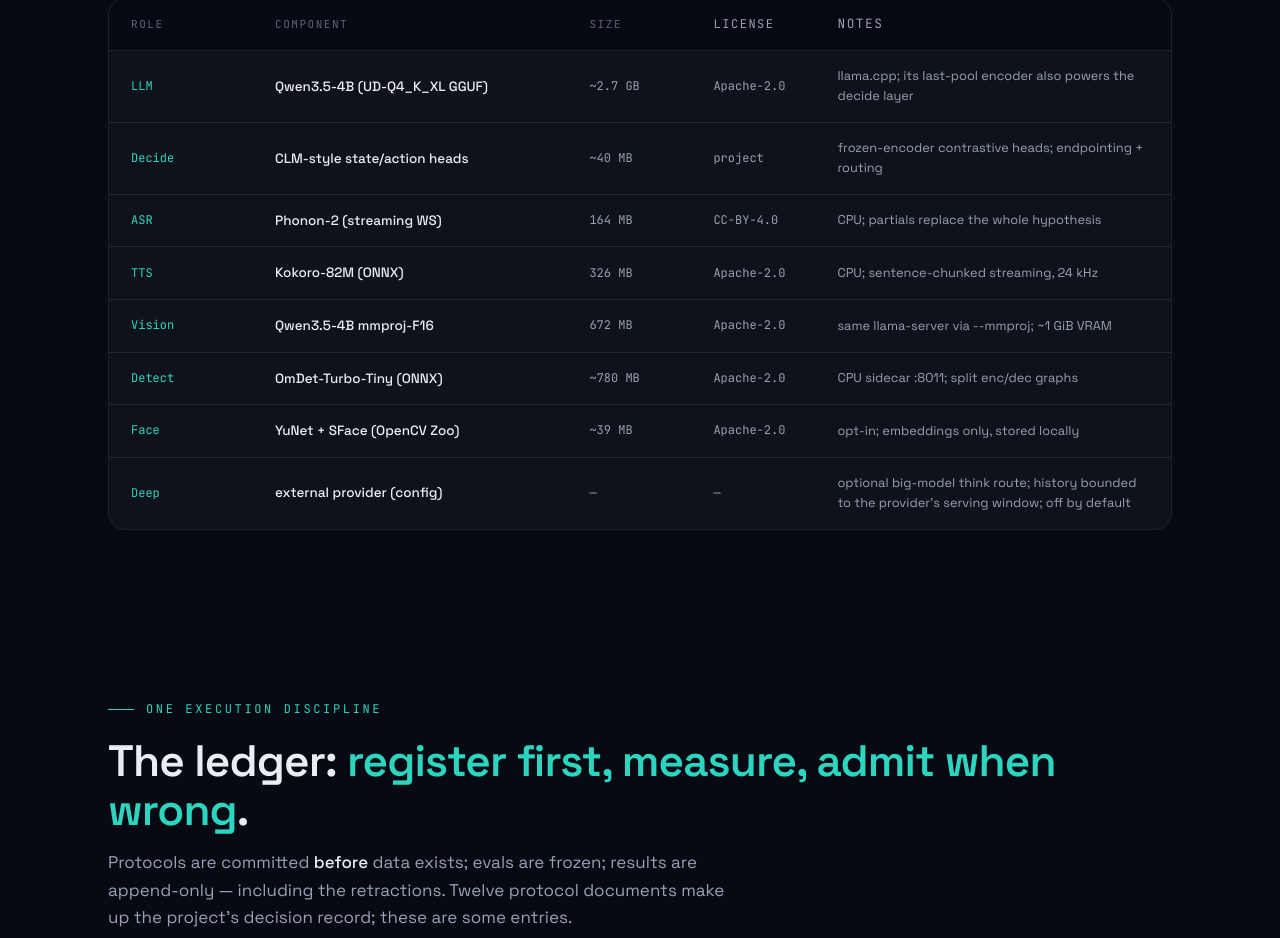
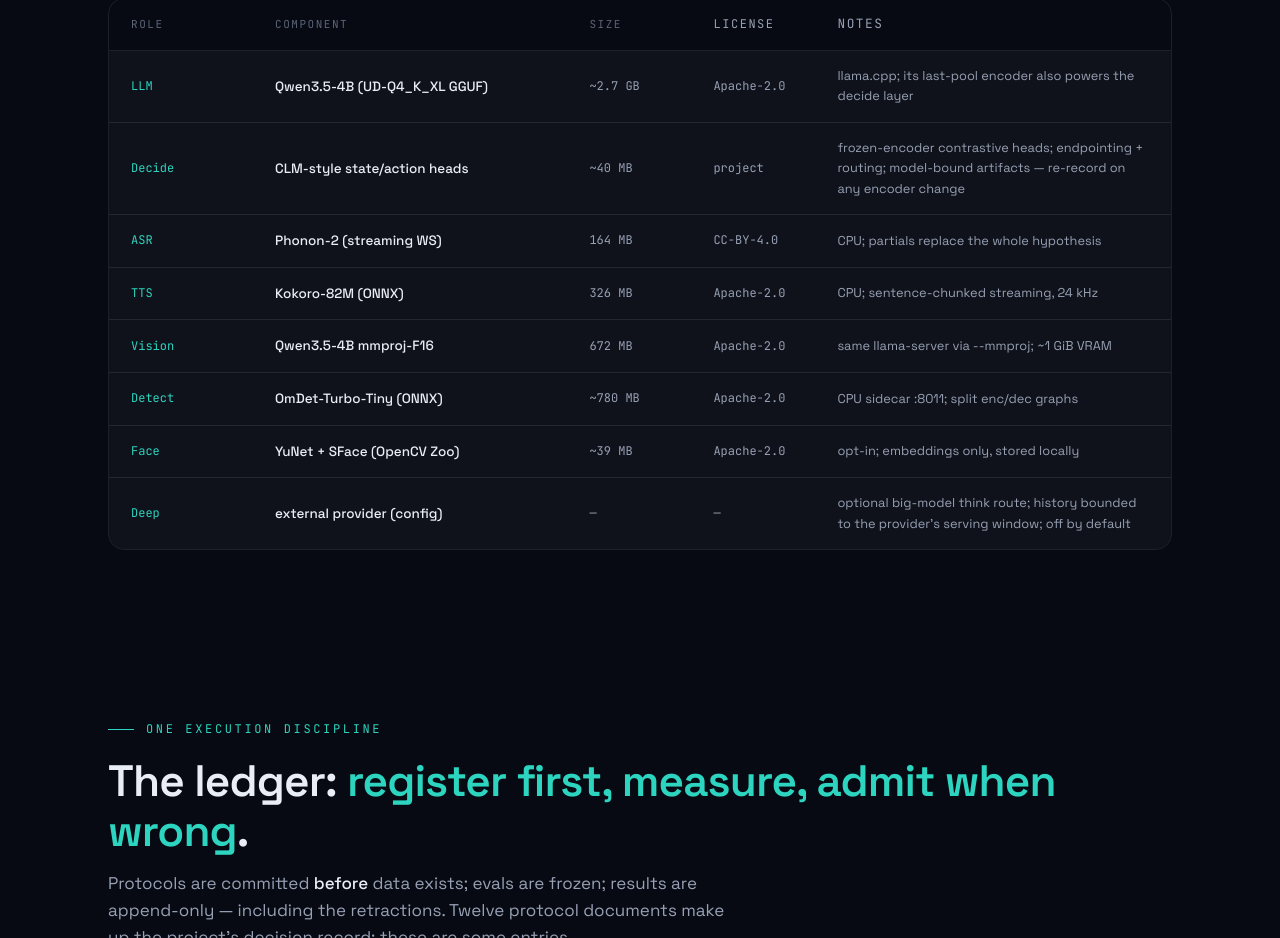
Before and after one commit to zean00/WireSense, a plain HTML site: page docs/index.html in a window 1280 px wide. Shown: the part 5344-6282 px from the top of the page. Drawn offline with Linux system fonts and the light colour scheme.

Commit message:
track the decision-tree heads/refs in-repo (model-bound, disclaimed)
models/ stays ignored except the two decide-layer artifacts:
arm_C_heads.npz (29 MB, fc1/GELU-tanh/LN/fc2 numpy heads) and
router_embeddings.npz (2 MB, <node>.<class> centroids, 17 pools).
DISCLAIMER carried in README (component table + routing section),
ARCHITECTURE sec 3 (also corrects the stale NVFP4 wording — since the
2026-10-04 fault the encoder is the interim Qwen3.5-4B UD-Q4_K_XL) and
the Pages component row: valid ONLY for the encoder they were recorded
from (Qwen3.5-4B UD-Q4_K_XL, --embedding --pooling last, 2560-dim
slot-6 readouts); any model/quant/pooling swap silently invalidates
them (chance accuracy, no error) — re-record via make record-router
and re-pass make eval-router before serving. tools/record_router.py
already carried the rule at the producer.

```diff
--- a/docs/index.html
+++ b/docs/index.html
@@ -513,7 +513,7 @@
     <div class="comp-table rv">
       <div class="comp-row head"><span>role</span><span>component</span><span>size</span><span class="lic">license</span><span class="note">notes</span></div>
       <div class="comp-row"><span class="role">LLM</span><span class="name">Qwen3.5-4B (UD-Q4_K_XL GGUF)</span><span class="size">~2.7 GB</span><span class="lic">Apache-2.0</span><span class="note">llama.cpp; its last-pool encoder also powers the decide layer</span></div>
-      <div class="comp-row"><span class="role">Decide</span><span class="name">CLM-style state/action heads</span><span class="size">~40 MB</span><span class="lic">project</span><span class="note">frozen-encoder contrastive heads; endpointing + routing</span></div>
+      <div class="comp-row"><span class="role">Decide</span><span class="name">CLM-style state/action heads</span><span class="size">~40 MB</span><span class="lic">project</span><span class="note">frozen-encoder contrastive heads; endpointing + routing; model-bound artifacts — re-record on any encoder change</span></div>
       <div class="comp-row"><span class="role">ASR</span><span class="name">Phonon-2 (streaming WS)</span><span class="size">164 MB</span><span class="lic">CC-BY-4.0</span><span class="note">CPU; partials replace the whole hypothesis</span></div>
       <div class="comp-row"><span class="role">TTS</span><span class="name">Kokoro-82M (ONNX)</span><span class="size">326 MB</span><span class="lic">Apache-2.0</span><span class="note">CPU; sentence-chunked streaming, 24 kHz</span></div>
       <div class="comp-row"><span class="role">Vision</span><span class="name">Qwen3.5-4B mmproj-F16</span><span class="size">672 MB</span><span class="lic">Apache-2.0</span><span class="note">same llama-server via --mmproj; ~1 GiB VRAM</span></div>
```
Also changed, not shown: 5 other files.
